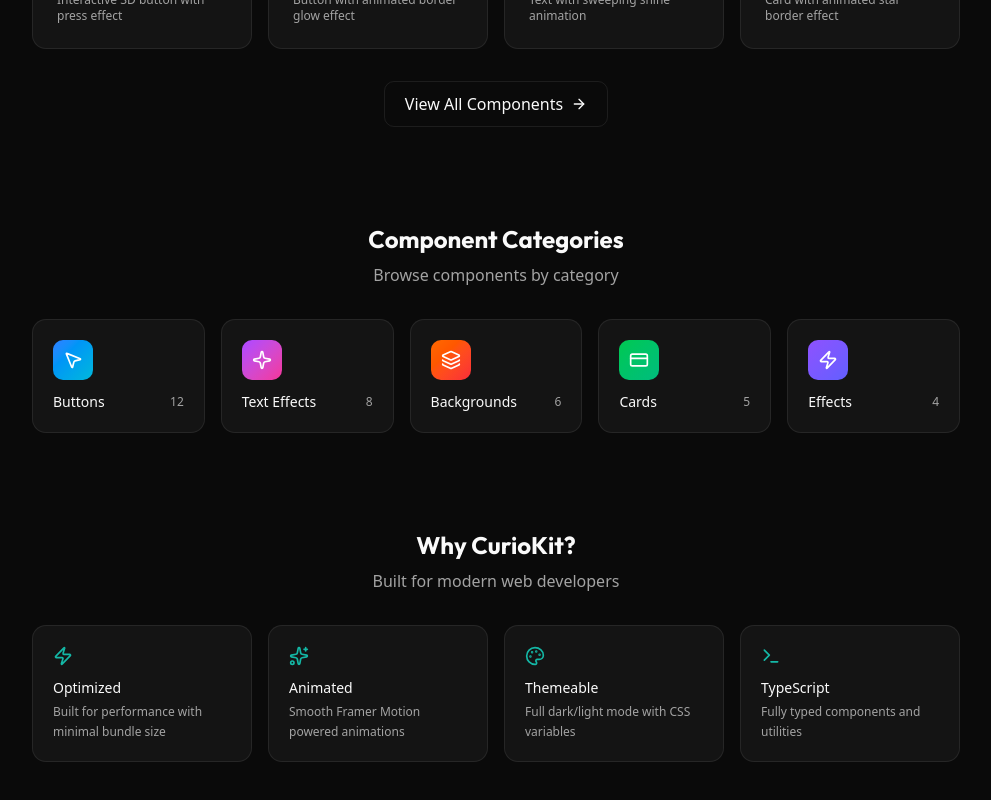
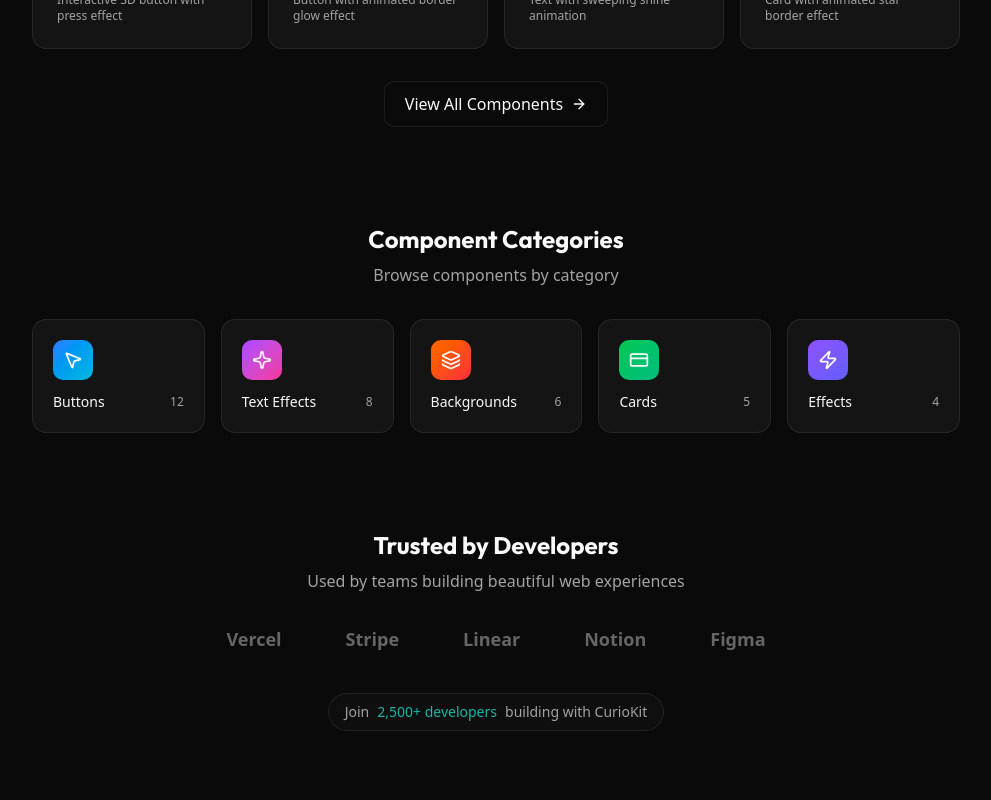
Before and after one commit to 0xnetborn/curio-ui, a Next.js app: page / in a window 1280 px wide. Shown: the part 1177-1977 px from the top of the page, without its empty margins (272-1263 px from the left). Built offline with nearby package versions, Linux system fonts and the light colour scheme; a web font is replaced by a local one.

Commit message:
chore: Add social proof / Used by section - autop run

```diff
--- a/src/app/page.tsx
+++ b/src/app/page.tsx
@@ -385,7 +385,7 @@
         </div>
       </section>
 
-      {/* Features Grid */}
+      {/* Social Proof */}
       <section>
         <motion.div
           initial={{ opacity: 0, y: 20 }}
@@ -393,27 +393,42 @@
           viewport={{ once: true }}
           className="text-center mb-8"
         >
-          <h2 className="font-display text-2xl font-bold mb-2">Why CurioKit?</h2>
-          <p className="text-muted-foreground">Built for modern web developers</p>
+          <h2 className="font-display text-2xl font-bold mb-2">Trusted by Developers</h2>
+          <p className="text-muted-foreground">Used by teams building beautiful web experiences</p>
         </motion.div>
-        <div className="grid grid-cols-2 md:grid-cols-4 gap-4">
-          {features.map((feature, i) => (
+        <div className="flex flex-wrap items-center justify-center gap-8 md:gap-16 opacity-60">
+          {[
+            { name: "Vercel", slug: "vercel" },
+            { name: "Stripe", slug: "stripe" },
+            { name: "Linear", slug: "linear" },
+            { name: "Notion", slug: "notion" },
+            { name: "Figma", slug: "figma" },
+          ].map((company, i) => (
             <motion.div
-              key={feature.title}
-              initial={{ opacity: 0, y: 20 }}
+              key={company.name}
+              initial={{ opacity: 0, y: 10 }}
               whileInView={{ opacity: 1, y: 0 }}
               transition={{ delay: i * 0.1, duration: 0.5 }}
               viewport={{ once: true }}
-              className="p-5 rounded-xl border border-border bg-card"
+              className="text-lg font-semibold text-muted-foreground hover:text-foreground transition-colors cursor-default"
             >
-              <feature.icon className="w-5 h-5 text-accent mb-3" />
-              <h3 className="font-medium text-sm mb-1">{feature.title}</h3>
-              <p className="text-xs text-muted-foreground leading-relaxed">
-                {feature.description}
-              </p>
+              {company.name}
             </motion.div>
           ))}
         </div>
+        <motion.div
+          initial={{ opacity: 0 }}
+          whileInView={{ opacity: 1 }}
+          viewport={{ once: true }}
+          transition={{ delay: 0.5 }}
+          className="mt-10 text-center"
+        >
+          <div className="inline-flex items-center gap-2 px-4 py-2 rounded-full border border-border bg-card/50 backdrop-blur-sm">
+            <span className="text-sm text-muted-foreground">Join</span>
+            <span className="text-sm font-medium text-accent">2,500+ developers</span>
+            <span className="text-sm text-muted-foreground">building with CurioKit</span>
+          </div>
+        </motion.div>
       </section>
     </div>
   );
```
Also changed, not shown: 1 other file (tests, documents, lock files or other folders).
